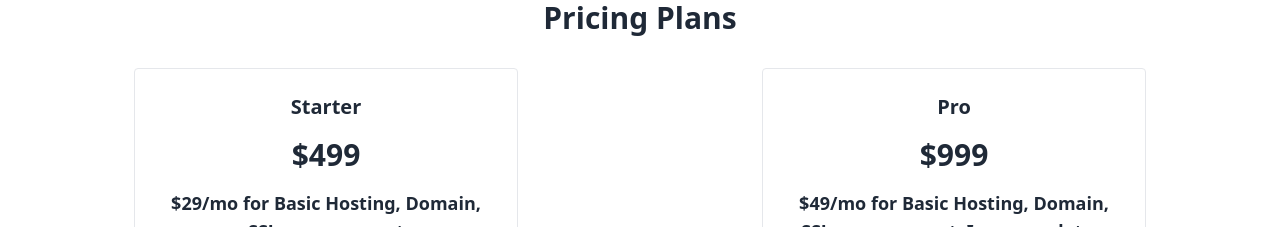
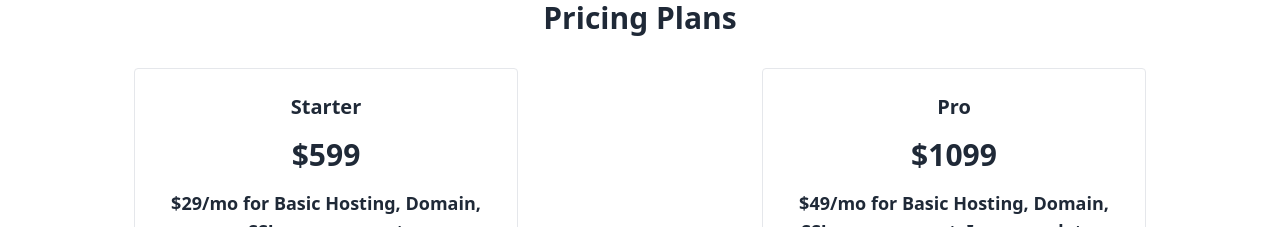
Before and after one commit to jjuarez5/BayouDevCo, a React (Create React App) app: page / in a window 1280 px wide. Shown: the part 2100-2327 px from the top of the page. Built offline with nearby package versions, Linux system fonts and the light colour scheme.

Commit message:
update pricing

```diff
--- a/src/components/Pricing.jsx
+++ b/src/components/Pricing.jsx
@@ -6,7 +6,7 @@
     <div className="flex flex-col lg:flex-row flex-wrap justify-center gap-6">
       <div className="border rounded p-6 w-full sm:w-[80%] md:w-[45%] max-w-sm mx-auto">
         <h3 className="text-xl font-semibold mb-4">Starter</h3>
-        <p className="text-3xl font-bold mb-4">$499</p>
+        <p className="text-3xl font-bold mb-4">$599</p>
         <p className="text-lg font-bold mb-4">
           $29/mo for Basic Hosting, Domain, SSL management
         </p>
@@ -29,7 +29,7 @@
       </div>
       <div className="border rounded p-6 w-full max-w-sm mx-auto">
         <h3 className="text-xl font-semibold mb-4">Pro</h3>
-        <p className="text-3xl font-bold mb-4">$999</p>
+        <p className="text-3xl font-bold mb-4">$1099</p>
         <p className="text-lg font-bold mb-4">
           $49/mo for Basic Hosting, Domain, SSL management, Image updates.
         </p>
```
